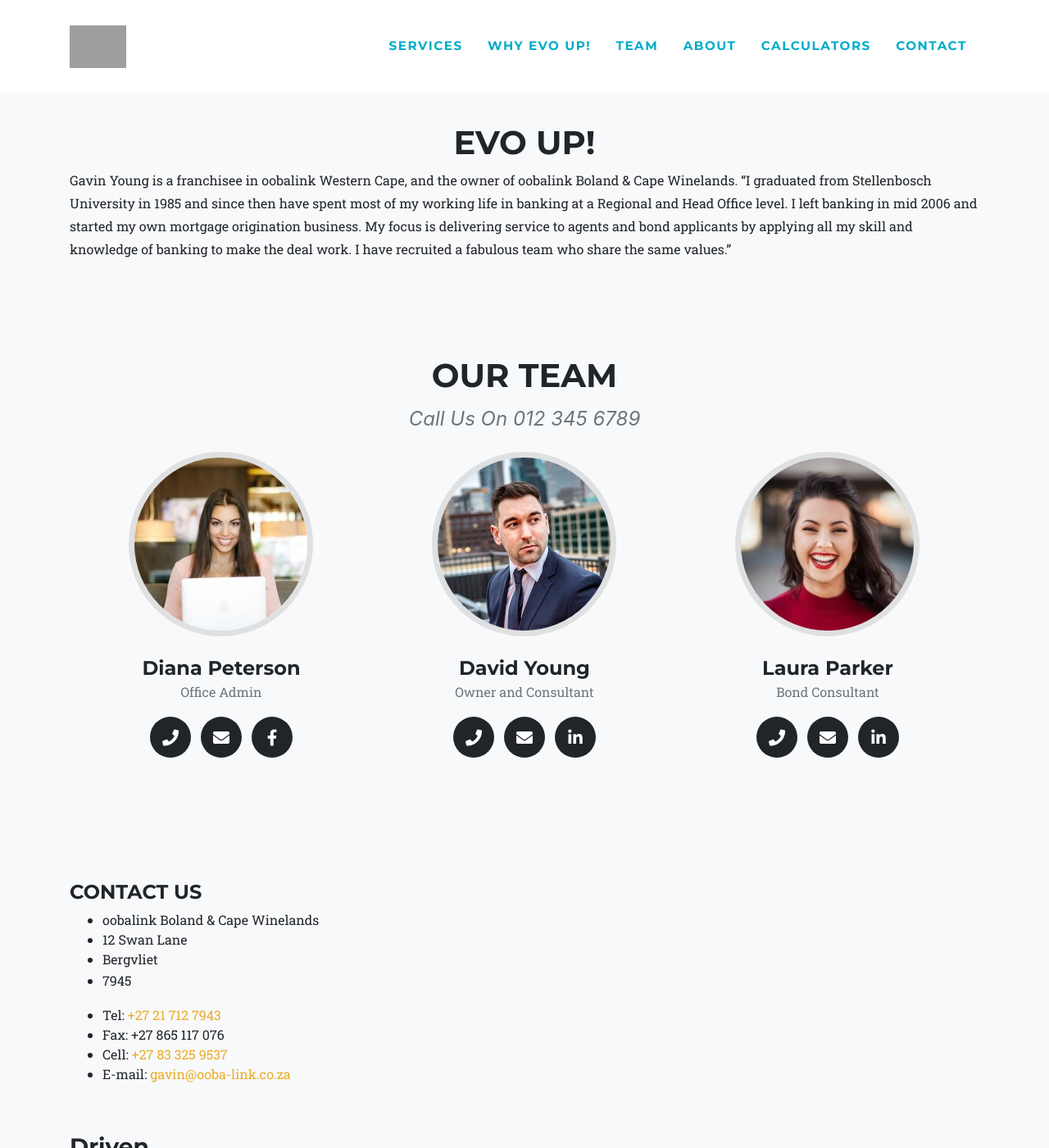
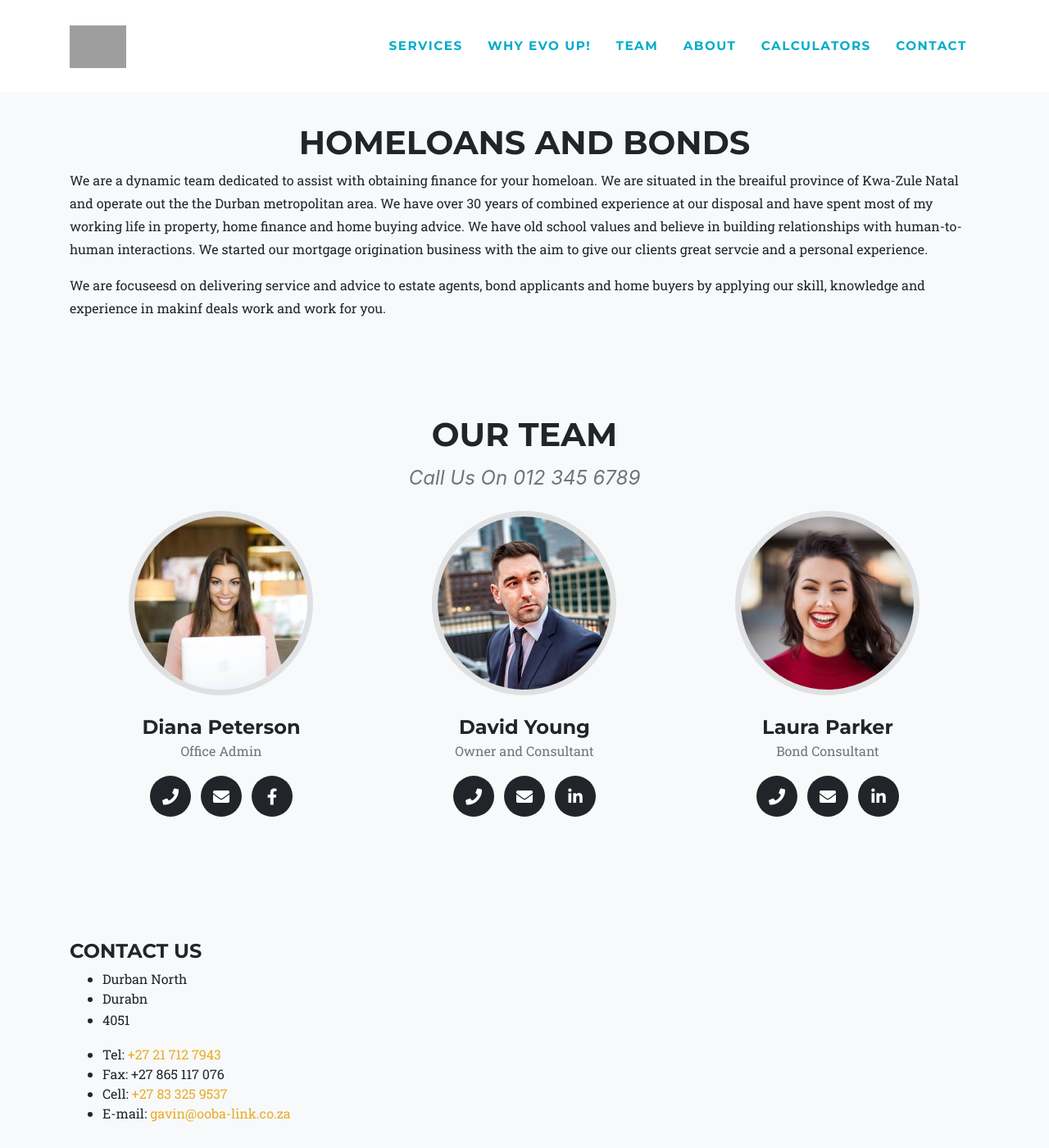
Before and after one commit to Intellify-Cloud/hab, a Jekyll site: the page built from contact.md, in a window 1280 px wide and 1400 px high. Shown: the whole window at 82% size. Built offline with Jekyll 4.4.1, drawn with Linux system fonts in a browser that asks for light colours; some web fonts are replaced; grey boxes are pictures that could not be loaded.

Commit message:
2810.1100

```diff
--- a/contact.md
+++ b/contact.md
@@ -1,23 +1,23 @@
 ---
 layout: page
-title: evo Up!
+title: Homeloans and Bonds
 background: grey
 ---
 <div class="col-lg-12 text-center">
-	<h1 class="section-heading text-uppercase">evo Up!</h1>
+	<h1 class="section-heading text-uppercase">Homeloans and Bonds</h1>
 </div>
 
-Gavin Young is a franchisee in oobalink Western Cape, and the owner of oobalink Boland & Cape Winelands. "I graduated from Stellenbosch University in 1985 and since then have spent most of my working life in banking at a Regional and Head Office level. I left banking in mid 2006 and started my own mortgage origination business.
-My focus is delivering service to agents and bond applicants by applying all my skill and knowledge of banking to make the deal work. I have recruited a fabulous team who share the same values."
+We are a dynamic team dedicated to assist with obtaining finance for your homeloan. We are situated in the breaiful province of Kwa-Zule Natal and operate out the the Durban metropolitan area. We have over 30 years of combined experience at our disposal and have spent most of my working life in property, home finance and home buying advice. We  have old school values and believe in building relationships with human-to-human interactions. We started our mortgage origination business with the aim to give our clients  great servcie and a personal experience.
+
+We are focuseesd on delivering service and advice to estate agents, bond applicants and home buyers by applying our skill, knowledge and experience in makinf deals work and work for you.
 
 {% include team.html %}
 
 #### CONTACT US
 
-* oobalink Boland & Cape Winelands
-* 12 Swan Lane
-* Bergvliet
-* 7945
+* Durban North
+* Durabn
+* 4051
 
 * Tel: <a href="tel:+27217127943">+27 21 712 7943</a>
 * Fax: +27 865 117 076
```
